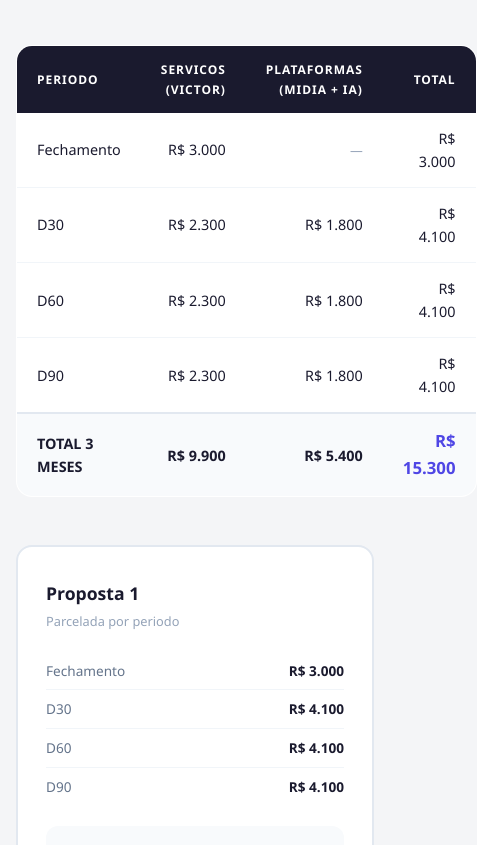
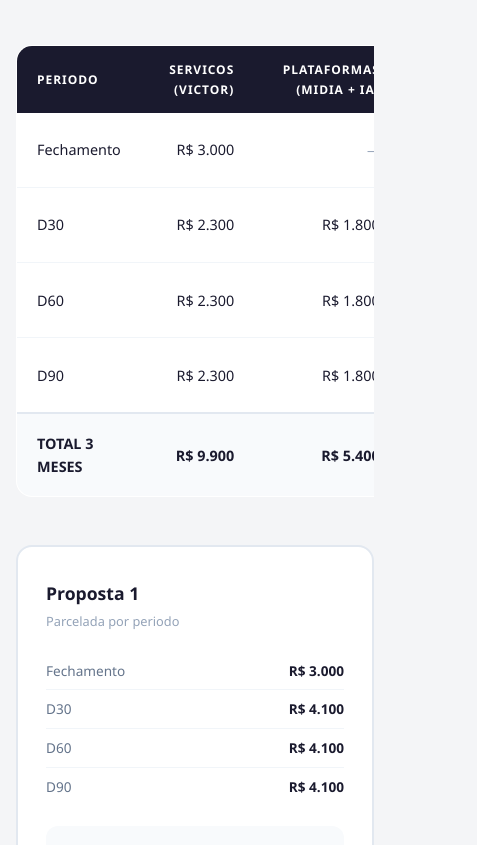
Before and after one commit to victorvianaverbo/agentes-whatsapp-mvp, a plain HTML site: page proposta.html in a window 390 px wide. Shown: the part 2060-2905 px from the top of the page, 477 px wide, since content can reach past the window. Drawn offline with Linux system fonts and the light colour scheme.

Commit message:
Fix overflow horizontal na proposta (mobile)
Co-Authored-By: Claude Opus 4.6 (1M context) <noreply@anthropic.com>

```diff
--- a/proposta.html
+++ b/proposta.html
@@ -6,7 +6,8 @@
   <title>Proposta Comercial — Victor Viana</title>
   <style>
     * { margin: 0; padding: 0; box-sizing: border-box; }
-    body { font-family: 'Segoe UI', system-ui, -apple-system, sans-serif; background: #f4f5f7; color: #1a1a2e; line-height: 1.6; }
+    html { overflow-x: hidden; }
+    body { font-family: 'Segoe UI', system-ui, -apple-system, sans-serif; background: #f4f5f7; color: #1a1a2e; line-height: 1.6; overflow-x: hidden; }
 
     .container { max-width: 800px; margin: 0 auto; padding: 40px 24px; }
 
@@ -45,7 +46,8 @@
     .phase-totals-row--main .value { font-weight: 700; font-size: 1.2rem; color: #4F46E5; }
 
     /* Tabela resumo */
-    .summary-table { width: 100%; border-collapse: collapse; background: #fff; border-radius: 16px; overflow: hidden; border: 1px solid #e2e8f0; margin-bottom: 48px; }
+    .summary-wrap { overflow-x: auto; margin-bottom: 48px; -webkit-overflow-scrolling: touch; }
+    .summary-table { width: 100%; min-width: 480px; border-collapse: collapse; background: #fff; border-radius: 16px; overflow: hidden; border: 1px solid #e2e8f0; }
     .summary-table th { background: #1a1a2e; color: #fff; font-size: .75rem; font-weight: 600; text-transform: uppercase; letter-spacing: .08em; padding: 14px 20px; text-align: left; }
     .summary-table th:nth-child(2), .summary-table th:nth-child(3), .summary-table th:nth-child(4) { text-align: right; }
     .summary-table td { padding: 14px 20px; border-bottom: 1px solid #f1f5f9; font-size: .9rem; }
@@ -175,7 +177,7 @@
     </div>
 
     <!-- Tabela resumo -->
-    <table class="summary-table">
+    <div class="summary-wrap"><table class="summary-table">
       <thead>
         <tr>
           <th>Periodo</th>
@@ -216,9 +218,9 @@
           <td>R$ 15.300</td>
         </tr>
       </tbody>
-    </table>
+    </table></div>
 
-    <!-- Duas propostas -->
+    <!-- Tres propostas -->
     <div class="proposals">
       <div class="proposal">
         <h3>Proposta 1</h3>
```
